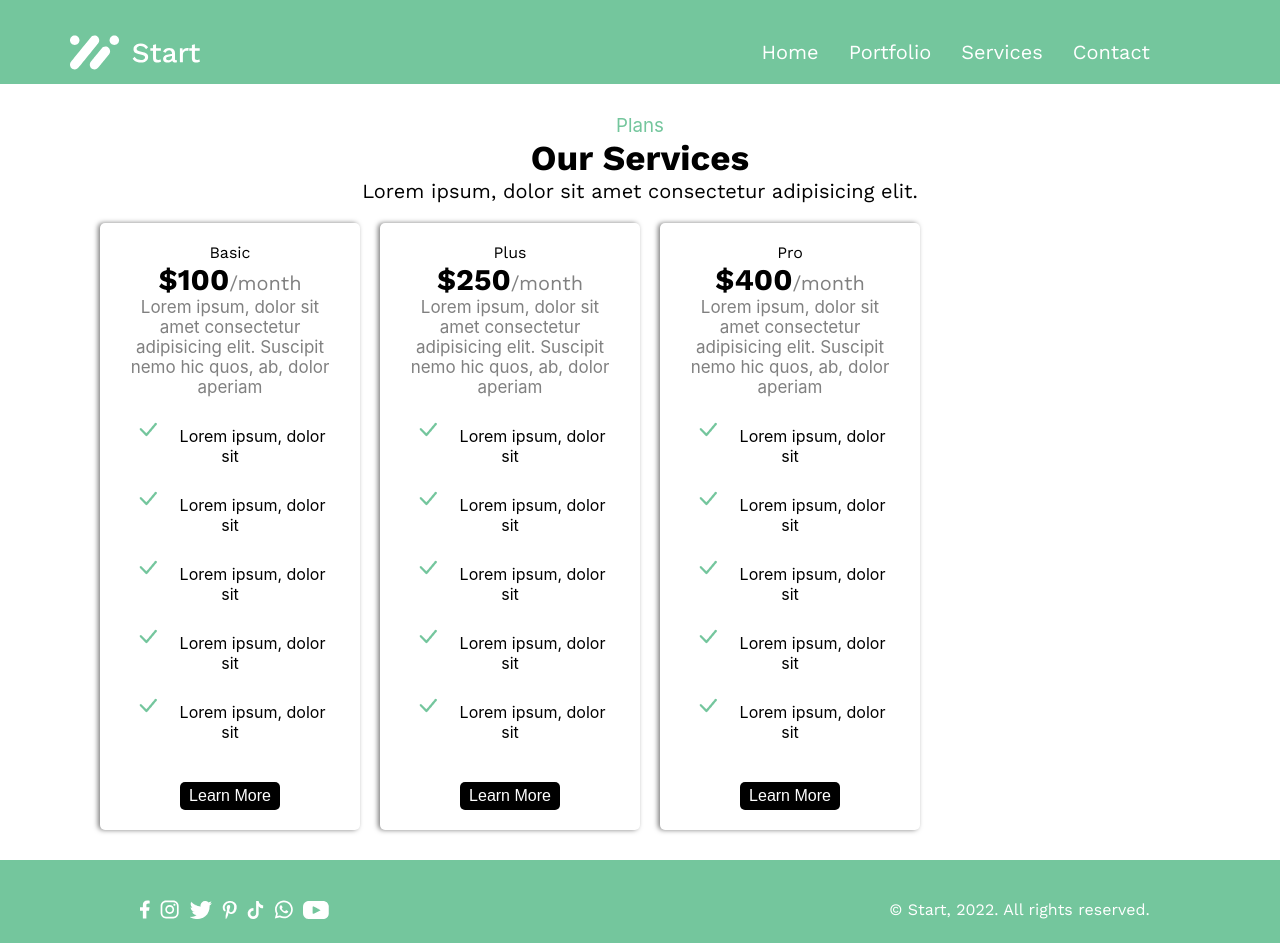
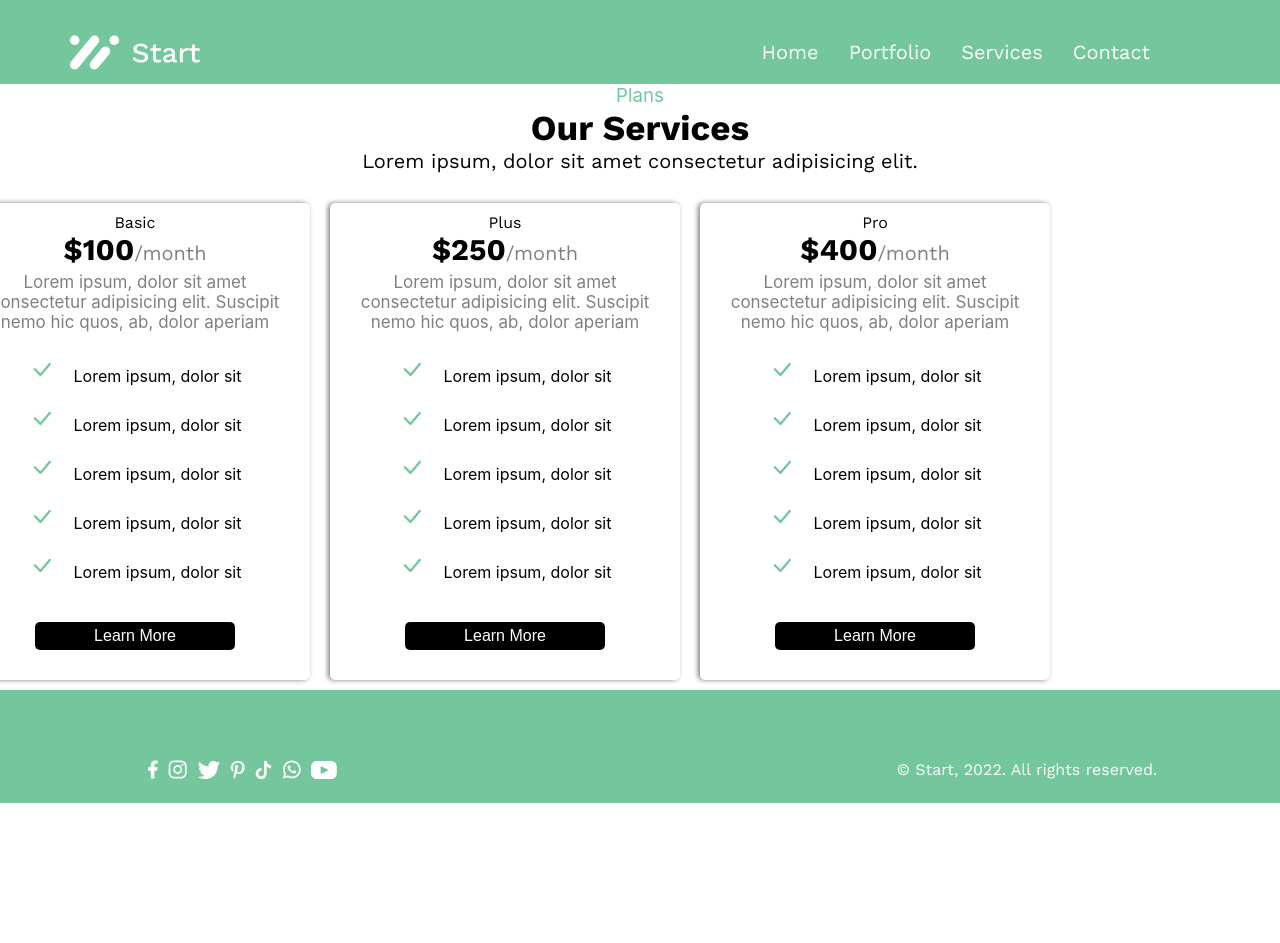
Before and after one commit to samirayahayaibrahim/Start-up, a React (Create React App) app: page /Services in a window 1280 px wide. After the commit the page ends 803 px from the top, so only its background shows below. Built offline with nearby package versions, Linux system fonts and the light colour scheme.

Commit message:
updated some stying of the website

```diff
--- a/src/App.js
+++ b/src/App.js
@@ -21,7 +21,7 @@ function App() {
         <Route exact path="/Services" element={<Service />}/>
         <Route exact path="/Contact" element={<Contact />}/>
         </Routes>
-        <Hamburger />
+
         </div>
         <Footer/>
       </div>
--- a/src/Components/Home.js
+++ b/src/Components/Home.js
@@ -49,7 +49,8 @@ const HomeComponent = () => {
                 <img src={airbnb} className='media-pic' alt=''/>
                 <img src={facebook} className='media-pic' alt=''/>
                 <img src={spotify} className='media-pic' alt=''/>
-                <button className='learn'>Learn More</button>
+                <div className='mybtn'><button className='learn'>Learn More</button></div>
+
             </div>
             <div className='group'>
                 <div className='group2'>
--- a/src/Components/Portfolio.js
+++ b/src/Components/Portfolio.js
@@ -37,7 +37,7 @@ const PortfolioComponent = () => {
                 <div className='portcard'>
                     <img src={portpic7} className="portpic" alt=''/>
                     <img src={portpic8} className="portpic " alt=''/>
-                    </div>
+                </div>
 
             </div>
             </div>
--- a/src/Components/Service.js
+++ b/src/Components/Service.js
@@ -9,7 +9,7 @@ const ServiceComponent = () => {
             <p className='subheader'>Our Services</p>
             <p className='description'>Lorem ipsum, dolor sit amet consectetur
             adipisicing elit.</p>
-            <div className="cards">
+            <div className="cards" id='cards'>
                 <div className="card">
                     <p className='head'>Basic</p>
                     <p className='dollar'>$100
@@ -24,7 +24,7 @@ const ServiceComponent = () => {
                             <li><img src={check} className="mark"/>Lorem ipsum, dolor sit </li>
                         </ul>
                     </div>
-                    <button className='btm'>Learn More</button>
+                    <div className='btn'> <button className='btm'>Learn More</button></div>
                 </div>
                 <div className="card">
                     <p className='head'>Plus</p>
@@ -40,7 +40,7 @@ const ServiceComponent = () => {
                             <li><img src={check} className="mark"/>Lorem ipsum, dolor sit </li>
                         </ul>
                     </div>
-                    <button className='btm'>Learn More</button>
+                    <div className='btn'> <button className='btm'>Learn More</button></div>
                 </div>
                 <div className="card">
                     <p className='head'>Pro</p>
@@ -56,8 +56,9 @@ const ServiceComponent = () => {
                             <li><img src={check} className="mark"/>Lorem ipsum, dolor sit </li>
                         </ul>
                     </div>
-                    <button className='btm'>Learn More</button>
+                    <div className='btn'> <button className='btm'>Learn More</button></div>
                 </div>
+
             </div>
         </div>
     );
--- a/src/Components/homestyle.css
+++ b/src/Components/homestyle.css
@@ -59,15 +59,17 @@
     font-family: 'Work Sans';
 }
 .media{
-    background-color: white;
+    background-color:white;
     padding: 20px 50px 50px 50px;
     justify-items: center;
-    height: 250px;
-
+    height: 350px;
+    margin-bottom: 50px;
 }
 .media-pic{
-    padding-left: 20px;
-    padding-right: 50px;
+    padding-left: 70px;
+    padding-right: 0px;
+    justify-content: center;
+
 }
 .learn{
     background-color:#212529;
@@ -78,9 +80,6 @@
     border-style: none;
     color: white;
     margin-top: 20px;
-    margin-left: 50px;
-    margin-bottom: 20px;
-    position: absolute;
 }
 .learnmore{
     background-color:#212529;
@@ -99,6 +98,7 @@
     padding: 20px;
     background-color: white;
     align-content: center;
+    margin-top: -50px;
 }
 .group2-pic{
     width: 100%;
@@ -160,13 +160,14 @@ h4{
         display: grid;
         grid-template-columns: repeat(1, 1fr);
         gap: 10px;
+        justify-content: center;
 
     }
 
 .person{
     border: 1px solid #212529;
     margin-top: 20px;
-    padding: 25px;
+    padding: 15px;
     border-radius: 5px;
     box-shadow: -2px 0 5px ;
 }
@@ -187,12 +188,13 @@ h4{
     align-items: center;
     padding: 20px;
     color: white;
+margin-top: 50px;
 }
 .social-icon{
     padding-right: 10px;
 }
 .social{
-    margin-left:10px;
+    margin-left:25px;
 }
 .links{
     margin-left: auto;
@@ -204,7 +206,11 @@ h4{
 .copyright{
     font-family: 'Work Sans';
 }
-@media screen and (min-width:500px){
+.mybtn{
+    justify-content: center;
+    overflow-x: hidden;
+}
+@media screen and (min-width:600px){
     .burgers{
         display: block;
     }
@@ -212,18 +218,22 @@ h4{
         display: grid;
         grid-template-columns: repeat(2, 1fr);
         gap: 10px;
-        transform: translateX(-200px);
     }
 
 .learn{
-    margin-top: 50px;
-    margin-left: -50px;
-    margin-bottom: 20px;
+    background-color:#212529;
+    padding: 5px 20px 5px 20px;
+    font-size: 16px;
+    border-radius: 5px;
+    border-color:black;
+    border-style: none;
+    color: white;
+    margin-top: 20px;
 }
 
 }
 
-@media screen and (min-width:900px){
+@media screen and (min-width:800px){
     .welcome{
         padding: 20px 50px 50px 50px;
     }
@@ -246,7 +256,6 @@ h4{
     }
     .learn{
         margin-top: 70px;
-        margin-left: -90px;
         margin-bottom: 20px;
     }
     .burgers{
@@ -295,9 +304,6 @@ h4{
         font-size: 24px;
         padding-bottom: 5px;
     }
-    .learn{
-        transform: translateX(30px);
-    }
     .group2{
         display: flex;
         flex-direction: row;
@@ -327,23 +333,21 @@ h4{
         display: grid;
         grid-template-columns: repeat(2, 1fr);
         gap: 10px;
-        transform: translateX(-200px);
+        margin-left: -200px;
     }
 
     .person{
         margin-left: 20px;
     }
-    .learn{
-        transform: translateX(-75px);
+    .mybtn{
+        justify-content: center;
     }
 }
 @media screen and (min-width:970px) {
-    .learn{
-        transform: translateX(550px);
-    }
     .group{
         padding-left: 90px;
         padding-right: 90px;
+        margin-top:-195px;
     }
     .group2-header{
         padding-top: 200px;
@@ -373,4 +377,8 @@ h4{
         display: flex;
         gap: 550px;
     }
+    .mybtn{
+        justify-content: center;
 }
+
+}
--- a/src/Components/servicestyle.css
+++ b/src/Components/servicestyle.css
@@ -1,9 +1,8 @@
 .service{
     margin-top: 20px;
     background-color: white;
-    padding: 30px;
-    justify-items: center;
-
+    align-content: center;
+    overflow-x: hidden;
 }
 .card{
     text-align: center;
@@ -12,16 +11,16 @@
     flex-direction: column;
     padding-top: 20px;
     border-radius: 5px;
-    padding-left: 30px;
-    padding-right: 30px;
-
-
+    padding-left: -60px;
+    padding-right: -60px;
+    justify-content: center;
+    margin-left: 50px;
+    margin-right: 50px;
 }
 .cards{
-    gap: 20px;
-    padding-left: 20px;
+    gap: 50px;
     padding-top: 20px;
-    align-content: center;
+    justify-items: center;
 }
 .subheader,.description{
     text-align: center;
@@ -36,18 +35,17 @@
 }
 .btm{
     background-color:#212529;
-    padding: 5px 0px 5px 0px;
+    padding: 5px 20px 5px 0px;
+    width: 200px;
     font-size: 16px;
     border-radius: 5px;
     border-color:black;
     border-style: none;
     color: white;
     margin-top: 20px;
-    margin-left: 40px;
+    align-items: center;
     margin-bottom: 20px;
-    margin-right: 40px;
-
-
+    justify-content: center;
 }
 .lists{
     display: flex;
@@ -63,6 +61,7 @@ ul{
 .paragraphcard{
     font-size: 15px;
     color: gray;
+    padding: 5px;
 }
 li{
     color:black;
@@ -100,12 +99,17 @@ li{
 }
 @media screen and (min-width:600px){
     .cards{
-        margin-left: 250px;
-        margin-right: -150px;
+        justify-content: center;
+        transform: translateX(0px);
+        gap: 0px;
     }
     .subheader{
         font-weight: 700;
         font-size: 35px;
+    }
+    .card{
+        padding: 10px;
+        margin: 10px;
     }
 
 li{
@@ -130,7 +134,11 @@ li{
     margin-bottom: 20px;
     margin-right: 50px;
 
-
 }
 
 }
+@media screen and (min-width:1000px) {
+    .cards{
+        transform: translateX(150px);
+    }
+}
```
